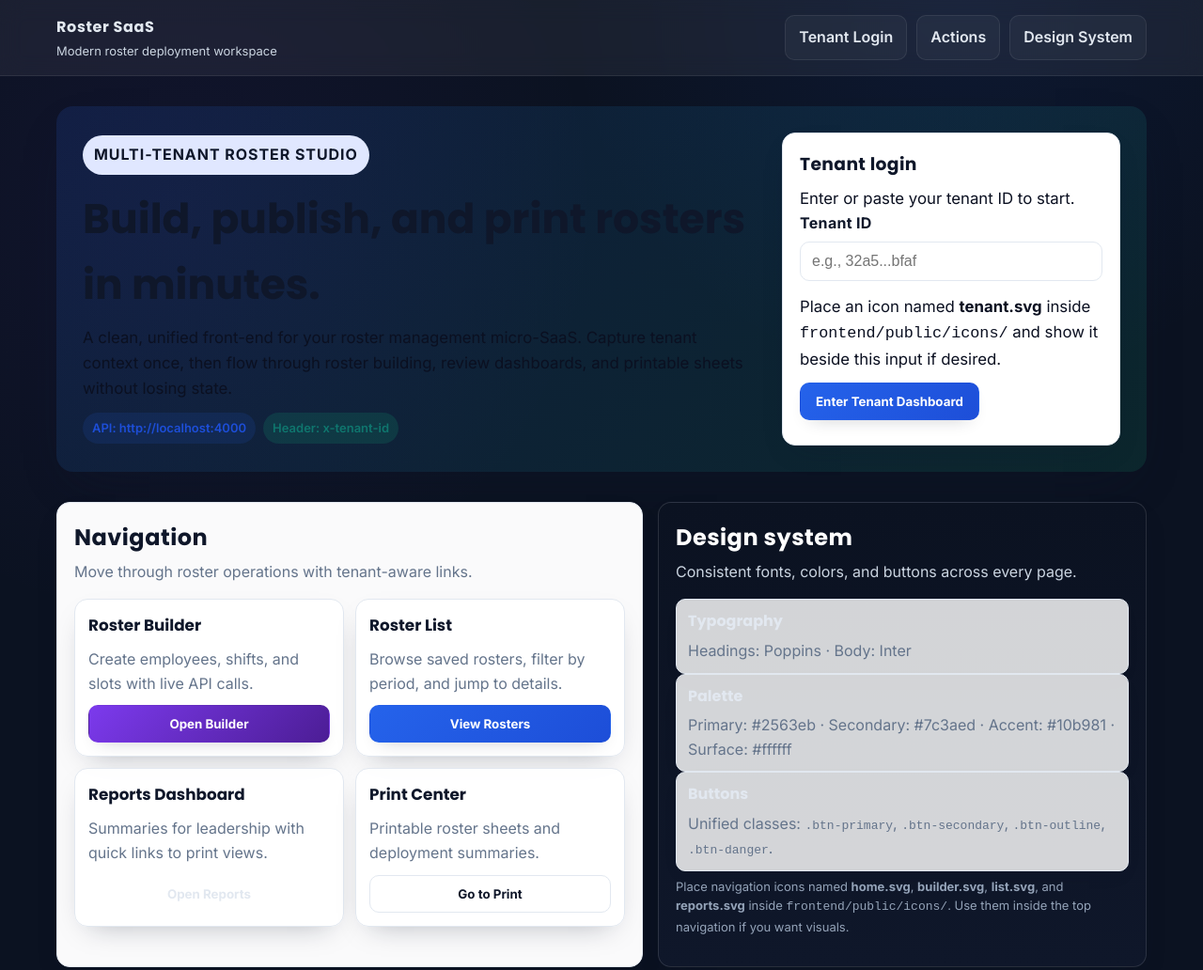
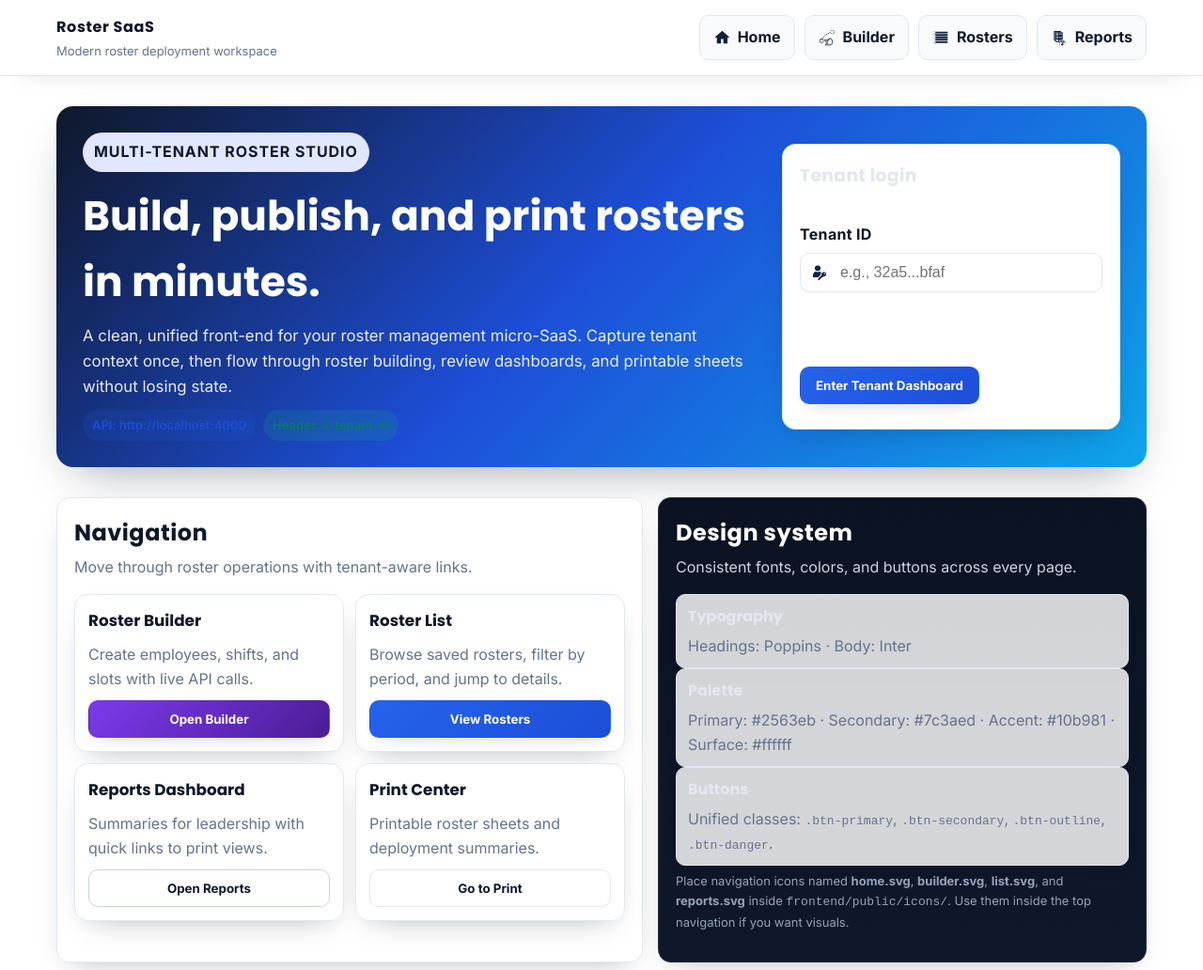
Before and after one commit to Spll-asshh/roster-saas, a plain HTML site: page frontend/public/index.html in a window 1280 px wide. Shown: the top 1032 px of the page at 94% size. Drawn offline with Linux system fonts and the light colour scheme.

Commit message:
Refresh landing visuals with new icons

```diff
--- a/frontend/public/index.html
+++ b/frontend/public/index.html
@@ -25,9 +25,22 @@
           <span class="brand__subtitle">Modern roster deployment workspace</span>
         </div>
         <div class="top-nav__links">
-          <a class="nav-link" href="#tenant">Tenant Login</a>
-          <a class="nav-link" href="#actions">Actions</a>
-          <a class="nav-link" href="#design">Design System</a>
+          <a class="nav-link" href="#tenant">
+            <img class="nav-link__icon" src="/icons/home.svg" alt="Home" />
+            Home
+          </a>
+          <a class="nav-link" data-target="location_roster_builder.html" href="location_roster_builder.html">
+            <img class="nav-link__icon" src="/icons/builder.svg" alt="Builder" />
+            Builder
+          </a>
+          <a class="nav-link" data-target="location_roster_list.html" href="location_roster_list.html">
+            <img class="nav-link__icon" src="/icons/list.svg" alt="Roster list" />
+            Rosters
+          </a>
+          <a class="nav-link" data-target="roster_reports_dashboard.html" href="roster_reports_dashboard.html">
+            <img class="nav-link__icon" src="/icons/reports.svg" alt="Reports" />
+            Reports
+          </a>
         </div>
       </div>
     </nav>
@@ -51,8 +64,11 @@
           <p class="section-subtitle">Enter or paste your tenant ID to start.</p>
           <div class="input-field">
             <label for="tenantInput">Tenant ID</label>
-            <input id="tenantInput" type="text" placeholder="e.g., 32a5...bfaf" autocomplete="off" />
-            <p class="icon-note">Place an icon named <strong>tenant.svg</strong> inside <code>frontend/public/icons/</code> and show it beside this input if desired.</p>
+            <div class="input-field__control input-field--icon">
+              <img src="/icons/tenant.svg" alt="Tenant icon" />
+              <input id="tenantInput" type="text" placeholder="e.g., 32a5...bfaf" autocomplete="off" />
+            </div>
+            <p class="icon-note">We'll remember your tenant ID for quick navigation across pages.</p>
           </div>
           <button id="enterTenant" class="btn btn-primary" type="button">Enter Tenant Dashboard</button>
           <p id="tenantHint" class="icon-note"></p>
@@ -127,16 +143,30 @@
         return tenant ? `${target}?tenant=${encodeURIComponent(tenant)}` : target;
       }
 
-      function updateButtons() {
-        document.querySelectorAll('[data-target]').forEach((btn) => {
-          const target = btn.getAttribute('data-target');
-          btn.onclick = () => {
+      function updateAnchorHrefs() {
+        document.querySelectorAll('a[data-target]').forEach((link) => {
+          link.setAttribute('href', buildLink(link.getAttribute('data-target')));
+        });
+      }
+
+      function bindTargetedElements() {
+        document.querySelectorAll('[data-target]').forEach((el) => {
+          const target = el.getAttribute('data-target');
+          const isAnchor = el.tagName.toLowerCase() === 'a';
+
+          el.addEventListener('click', (event) => {
             const href = buildLink(target);
             if (tenantInput.value.trim()) {
               persistTenant(tenantInput.value.trim());
             }
-            window.location.href = href;
-          };
+
+            if (!isAnchor) {
+              event.preventDefault();
+              window.location.href = href;
+            } else {
+              el.setAttribute('href', href);
+            }
+          });
         });
       }
 
@@ -157,7 +187,9 @@
         tenantHint.textContent = `Loaded tenant ${stored} from your last session.`;
       }
 
-      updateButtons();
+      updateAnchorHrefs();
+      tenantInput.addEventListener('input', updateAnchorHrefs);
+      bindTargetedElements();
     </script>
   </body>
 </html>
--- a/frontend/public/ui.css
+++ b/frontend/public/ui.css
@@ -13,9 +13,7 @@
   --color-border: #e2e8f0;
   --color-muted: #64748b;
   --color-strong: #0f172a;
-  --color-background: radial-gradient(circle at 15% 20%, rgba(124, 58, 237, 0.06), transparent 32%),
-    radial-gradient(circle at 80% 0%, rgba(37, 99, 235, 0.08), transparent 28%),
-    #0b1221;
+  --color-background: #ffffff;
 
   --shadow-sm: 0 8px 20px -12px rgba(15, 23, 42, 0.3);
   --shadow-md: 0 12px 30px -16px rgba(15, 23, 42, 0.35);
@@ -53,12 +51,12 @@ a:hover {
 }
 
 .top-nav {
-  background: rgba(255, 255, 255, 0.06);
-  border-bottom: 1px solid rgba(255, 255, 255, 0.08);
+  background: rgba(255, 255, 255, 0.92);
+  border-bottom: 1px solid #e2e8f0;
   position: sticky;
   top: 0;
   z-index: 20;
-  backdrop-filter: blur(12px);
+  box-shadow: 0 10px 30px -22px rgba(15, 23, 42, 0.28);
 }
 
 .top-nav__inner {
@@ -75,7 +73,7 @@ a:hover {
   display: flex;
   flex-direction: column;
   gap: 2px;
-  color: #e2e8f0;
+  color: var(--color-strong);
 }
 
 .brand__title {
@@ -86,7 +84,7 @@ a:hover {
 
 .brand__subtitle {
   font-size: 13px;
-  color: #cbd5e1;
+  color: var(--color-muted);
 }
 
 .top-nav__links {
@@ -99,17 +97,25 @@ a:hover {
   padding: 10px 14px;
   border-radius: var(--radius-sm);
   text-decoration: none;
-  font-weight: 600;
-  color: #e2e8f0;
-  border: 1px solid rgba(255, 255, 255, 0.08);
-  background: rgba(255, 255, 255, 0.04);
+  font-weight: 700;
+  color: var(--color-strong);
+  border: 1px solid var(--color-border);
+  background: #f8fafc;
   transition: transform 0.2s ease, box-shadow 0.2s ease, background 0.2s ease;
+  display: inline-flex;
+  align-items: center;
+  gap: 8px;
 }
 
 .nav-link:hover {
   transform: translateY(-1px);
   box-shadow: var(--shadow-sm);
-  background: rgba(255, 255, 255, 0.08);
+  background: #e0e7ff;
+}
+
+.nav-link__icon {
+  width: 18px;
+  height: 18px;
 }
 
 .hero {
@@ -118,10 +124,10 @@ a:hover {
   gap: 28px;
   align-items: center;
   padding: 28px;
-  background: linear-gradient(135deg, rgba(37, 99, 235, 0.14), rgba(16, 185, 129, 0.12));
+  background: linear-gradient(135deg, #0f172a, #1d4ed8 48%, #0ea5e9);
   border-radius: var(--radius-lg);
   box-shadow: var(--shadow-lg);
-  color: #0f172a;
+  color: #e2e8f0;
 }
 
 .hero__tag {
@@ -141,11 +147,12 @@ a:hover {
   font-family: var(--font-heading);
   font-size: clamp(32px, 4vw, 44px);
   margin: 12px 0 8px;
+  color: #ffffff;
 }
 
 .hero p {
   margin: 8px 0 0;
-  color: #0b1021;
+  color: rgba(255, 255, 255, 0.9);
   font-size: 1.05rem;
 }
 
@@ -254,9 +261,9 @@ a:hover {
 }
 
 .btn-outline {
-  background: transparent;
-  color: #e2e8f0;
-  border-color: rgba(255, 255, 255, 0.35);
+  background: #fff;
+  color: var(--color-strong);
+  border-color: #cbd5e1;
 }
 
 .btn-danger {
@@ -300,6 +307,28 @@ a:hover {
 .input-field textarea:focus {
   outline: 2px solid rgba(37, 99, 235, 0.35);
   border-color: rgba(37, 99, 235, 0.35);
+}
+
+.input-field__control {
+  position: relative;
+}
+
+.input-field__control input {
+  width: 100%;
+}
+
+.input-field--icon img {
+  position: absolute;
+  left: 12px;
+  top: 50%;
+  transform: translateY(-50%);
+  width: 18px;
+  height: 18px;
+  pointer-events: none;
+}
+
+.input-field--icon input {
+  padding-left: 42px;
 }
 
 .layout-two {
```
